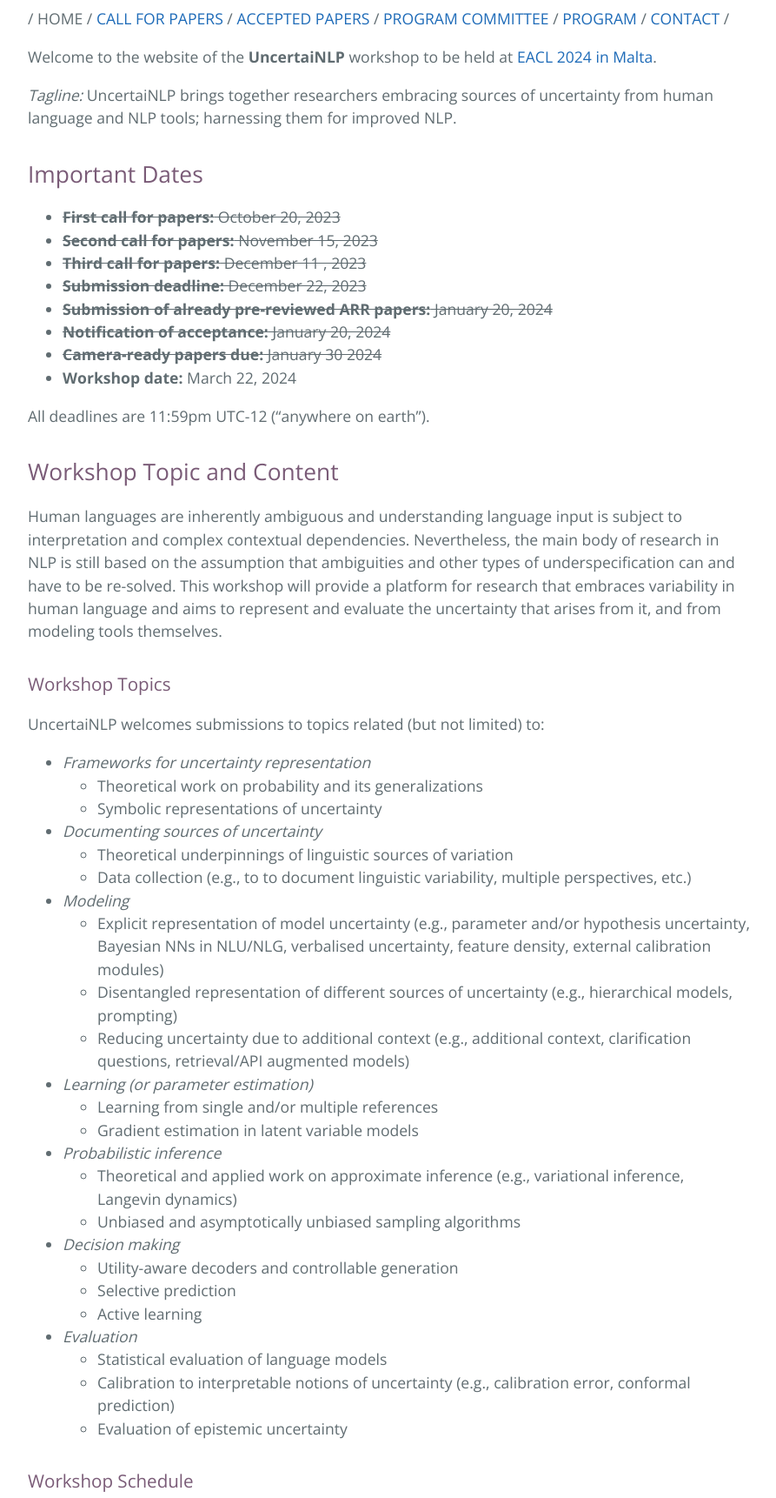
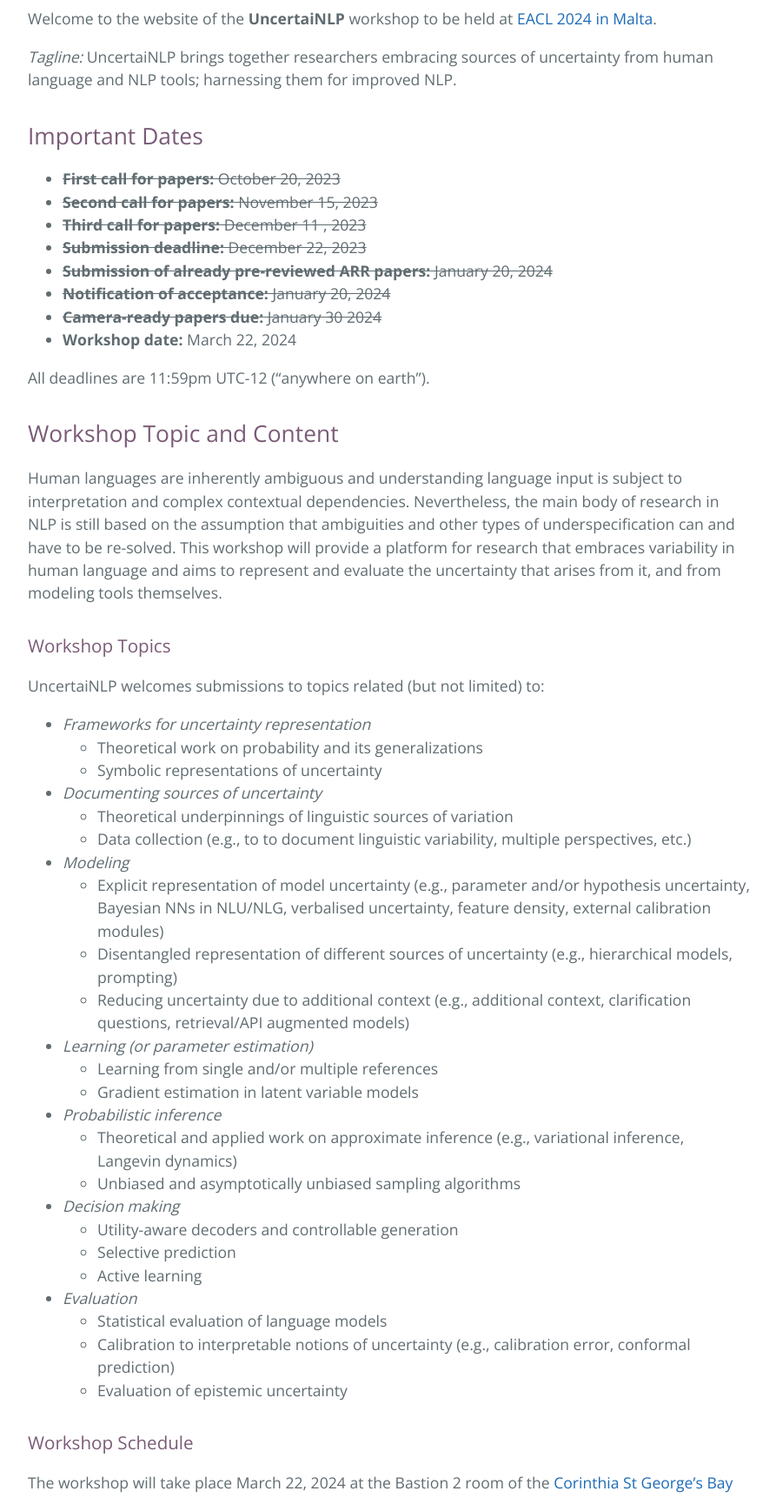
Before and after one commit to uncertainlp/uncertainlp.github.io, a Jekyll site: the page built from index.md, in a window 1280 px wide, cut to the strip 909-2631 px from the top of the page. Shown: the whole strip at 87% size, without its empty margins (192-1085 px from the left). Built offline with Jekyll 4.4.1, drawn with Linux system fonts in a browser that asks for light colours; the repository's description, which GitHub fills in, is left out.

Commit message:
Adjust button colors and remove old navigation bar

```diff
--- a/_sass/jekyll-theme-cayman.scss
+++ b/_sass/jekyll-theme-cayman.scss
@@ -64,19 +64,19 @@
 .btn {
   display: inline-block;
   margin-bottom: 1rem;
-  color: rgba(0, 153, 204, 0.7);
-  background-color: rgba(0, 153, 204, 0.08);
-  border-color: rgba(0, 153, 204, 0.2);
+  color: rgba(0, 96, 128, 0.7);
+  background-color: rgba(0, 96, 128, 0.08);
+  border-color: rgba(0, 96, 128, 0.2);
   border-style: solid;
   border-width: 1px;
   border-radius: 0.3rem;
   transition: color 0.2s, background-color 0.2s, border-color 0.2s;
 
   &:hover {
-    color: rgba(255, 255, 255, 0.8);
+    color: rgba(0, 153, 204, 0.8);
     text-decoration: none;
-    background-color: rgba(255, 255, 255, 0.2);
-    border-color: rgba(255, 255, 255, 0.3);
+    background-color: rgba(0, 153, 204, 0.2);
+    border-color: rgba(0, 153, 204, 0.3);
   }
 
   + .btn {
--- a/index.md
+++ b/index.md
@@ -2,7 +2,7 @@
 layout: default
 ---
 <!-- # First Workshop on Uncertainty-Aware NLP @EACL 2024 -->
-/ HOME / [CALL FOR PAPERS](/#call-for-papers) / [ACCEPTED PAPERS](/accepted-papers) / [PROGRAM COMMITTEE](https://uncertainlp.github.io/#program-committee) / [PROGRAM](/program) / [CONTACT](https://uncertainlp.github.io/#contact) /
+<!-- / HOME / [CALL FOR PAPERS](/#call-for-papers) / [ACCEPTED PAPERS](/accepted-papers) / [PROGRAM COMMITTEE](https://uncertainlp.github.io/#program-committee) / [PROGRAM](/program) / [CONTACT](https://uncertainlp.github.io/#contact) / -->
 
 
 Welcome to the website of the **UncertaiNLP** workshop to be held at [EACL 2024 in Malta](https://2024.eacl.org/).
```
Also changed, not shown: accepted-papers.md (+1 -1 lines), program.md (+1 -1 lines).
